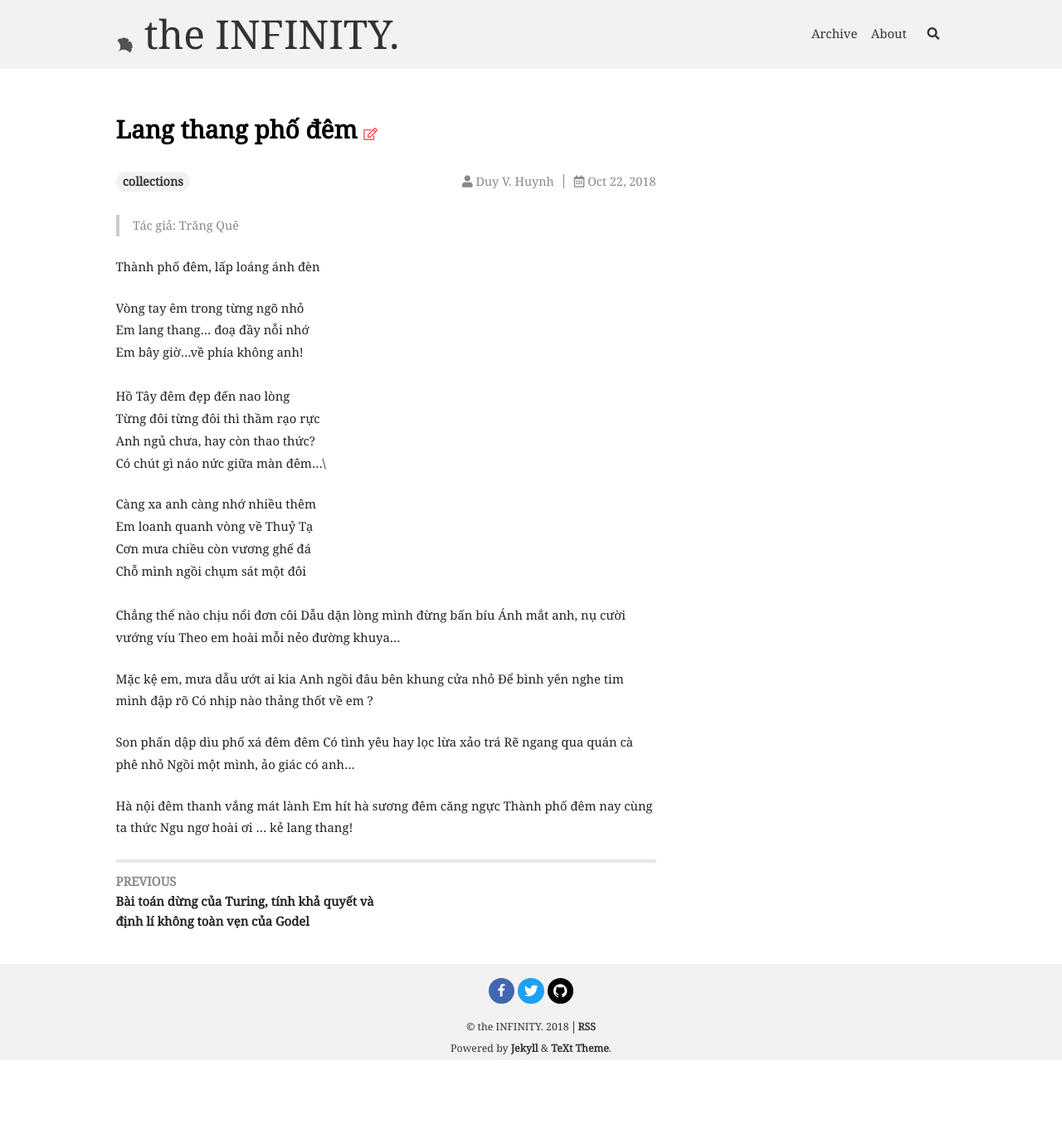
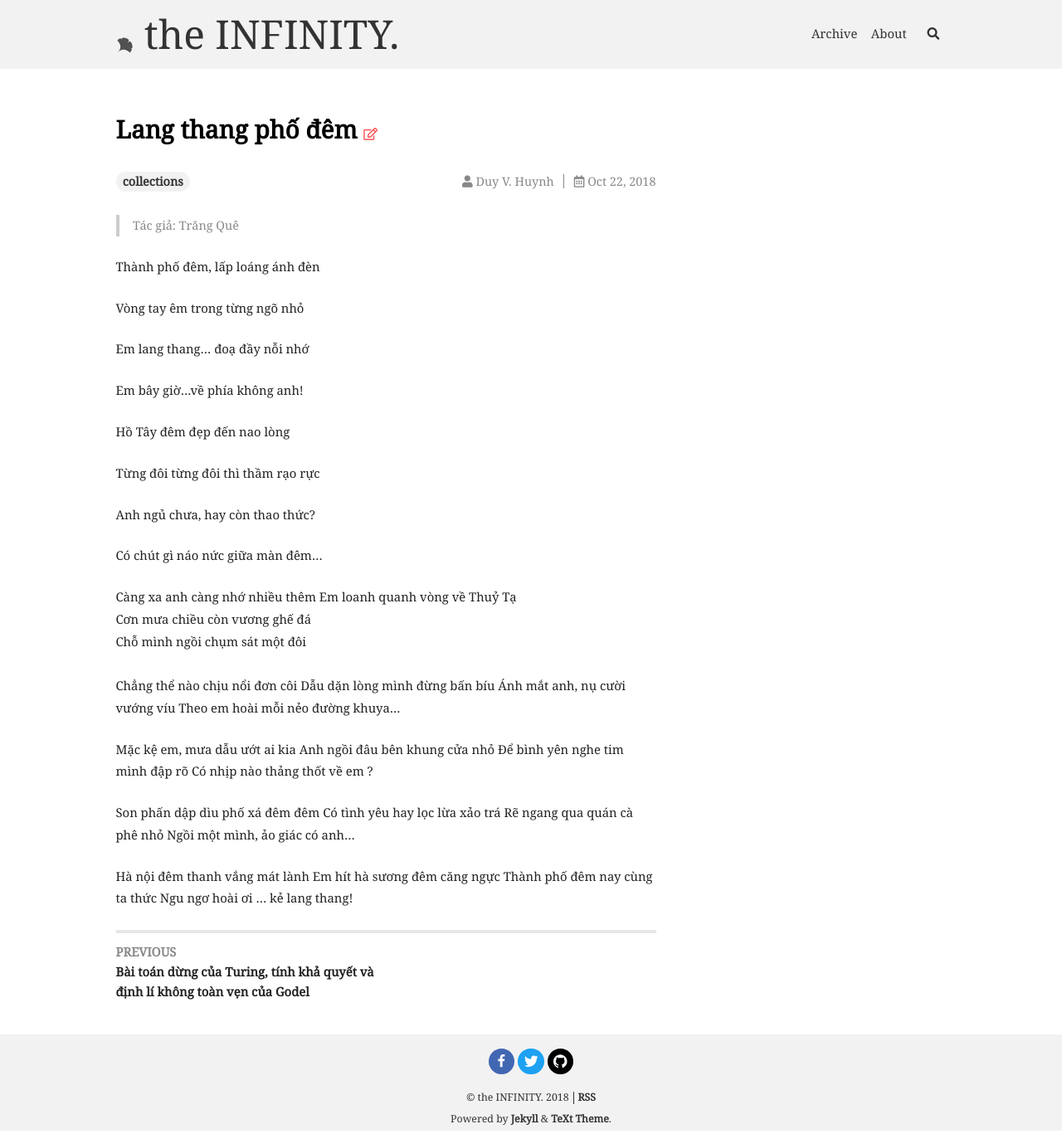
Before and after one commit to vndee/vndee-oldsite, a Jekyll site: the page built from _posts/2018-10-22-lang-thang-pho-dem.md, in a window 1280 px wide. Shown: the whole page at 83% size. Built offline with Jekyll 4.4.1, drawn with Linux system fonts in a browser that asks for light colours; nearby versions of some CDN libraries; before the commit the page ends 1282 px from its top, so only the background shows below that.

```diff
--- a/_posts/2018-10-22-lang-thang-pho-dem.md
+++ b/_posts/2018-10-22-lang-thang-pho-dem.md
@@ -8,16 +8,23 @@ published: true
 
 Thành phố đêm, lấp loáng ánh đèn
 
-Vòng tay êm trong từng ngõ nhỏ\\
-Em lang thang… đoạ đầy nỗi nhớ\\
-Em bây giờ…về phía không anh!\\
-\\
-Hồ Tây đêm đẹp đến nao lòng\\
-Từng đôi từng đôi thì thầm rạo rực\\
-Anh ngủ chưa, hay còn thao thức?\\
-Có chút gì náo nức giữa màn đêm…\\
+Vòng tay êm trong từng ngõ nhỏ
 
-Càng xa anh càng nhớ nhiều thêm\\
+Em lang thang… đoạ đầy nỗi nhớ
+
+Em bây giờ…về phía không anh!
+
+
+Hồ Tây đêm đẹp đến nao lòng
+
+Từng đôi từng đôi thì thầm rạo rực
+
+Anh ngủ chưa, hay còn thao thức?
+
+Có chút gì náo nức giữa màn đêm…
+
+
+Càng xa anh càng nhớ nhiều thêm
 Em loanh quanh vòng về Thuỷ Tạ\\
 Cơn mưa chiều còn vương ghế đá\\
 Chỗ mình ngồi chụm sát một đôi\\
```
